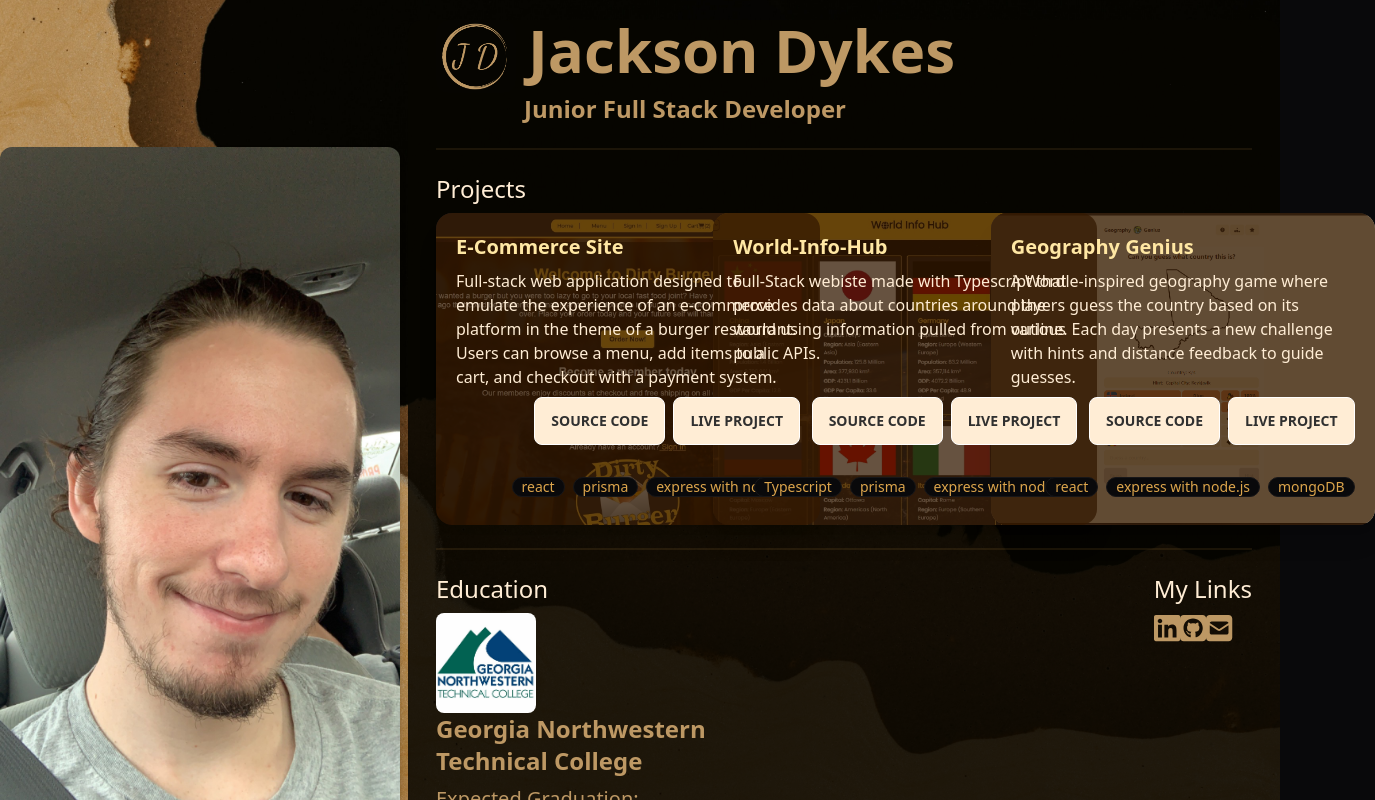
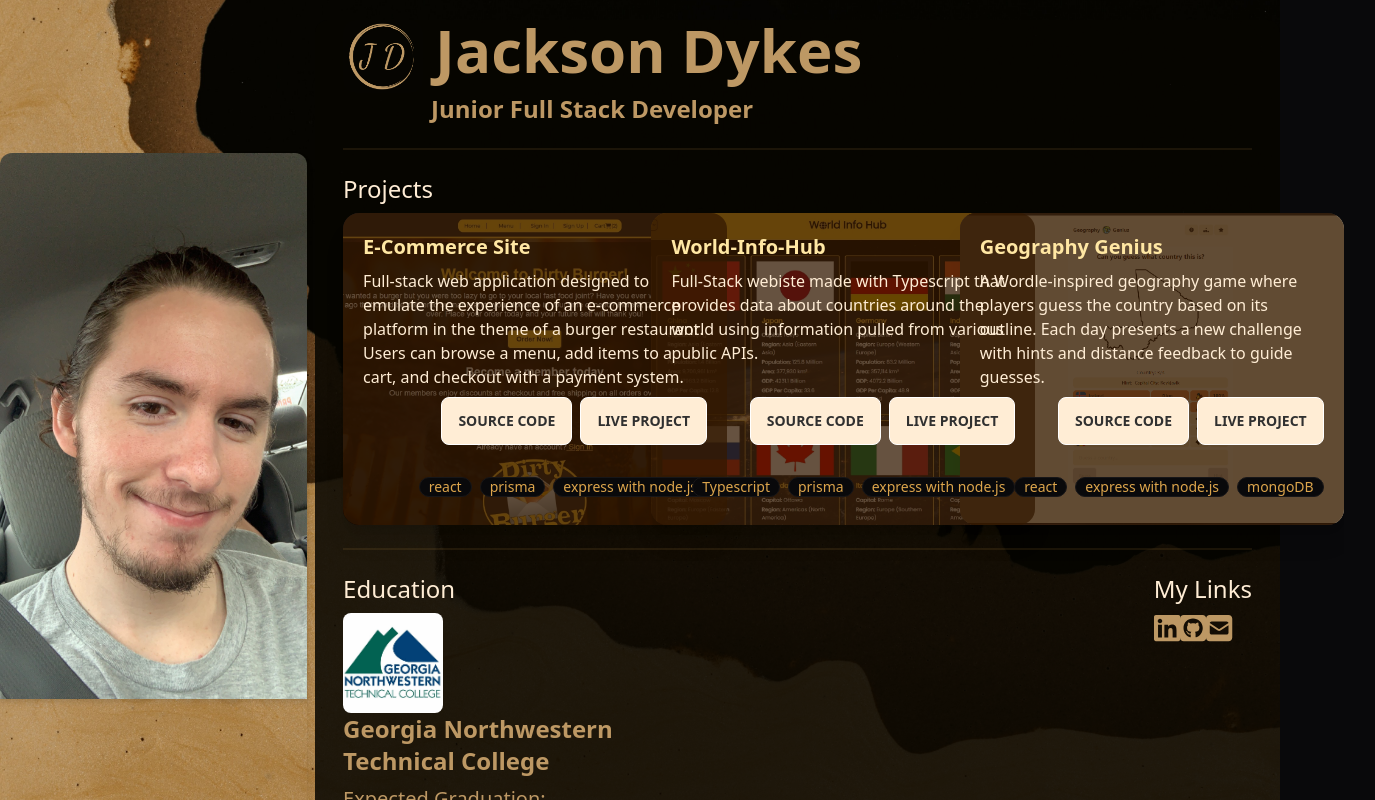
Before and after one commit to BigBobandy/Portfolio-Nextjs, a Next.js app in the folder my-app/: page / in a window 1280 px wide. Shown: the top 800 px of the page, 1375 px wide, since content can reach past the window. Built offline with nearby package versions, Linux system fonts and the light colour scheme.

Commit message:
Refactor image layout in Home component

```diff
--- a/my-app/app/page.tsx
+++ b/my-app/app/page.tsx
@@ -3,15 +3,17 @@ import Content from "./components/Content";
 
 export default function Home() {
   return (
-    <div className="flex justify-center items-center w-full pt-5 ">
+    <main className="flex flex-col md:flex-row justify-center items-center w-full pt-5">
+      <div className="hidden md:block w-[400px] h-[700px] rounded-xl overflow-hidden shadow-md drop-shadow-md">
         <Image
           src="/headshot.png"
           width={400}
           height={700}
           alt="headshot picture of me"
-        className="rounded-xl shadow-md drop-shadow-md "
+          priority
         />
+      </div>
       <Content />
-    </div>
+    </main>
   );
 }
```
Lines whose indentation alone changed are shown as unchanged.
